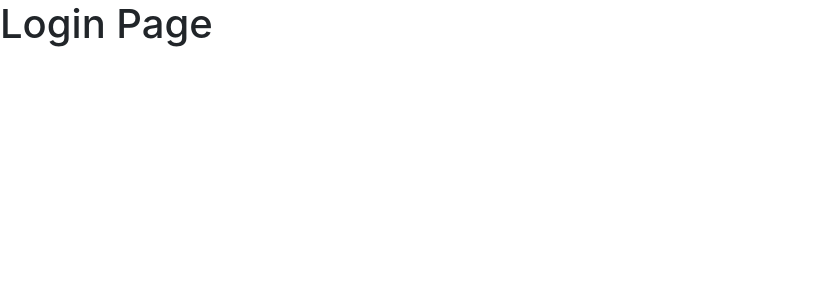
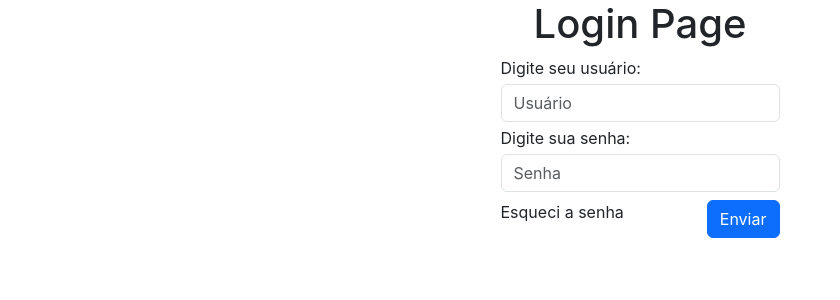
Before and after one commit to viniNascimento63/React, a React (Create React App) app in the folder thinking-in-react/fruits-vegetables/: page / in a window 1280 px wide. Shown: the top 300 px of the page, without its empty margins (0-840 px from the left). Built offline with nearby package versions, Linux system fonts and the light colour scheme.

Commit message:
Login page e login form

```diff
--- /dev/null
+++ b/thinking-in-react/fruits-vegetables/src/components/login/LoginForm.jsx
@@ -0,0 +1,28 @@
+export default function LoginForm() {
+    return (
+        <div>
+            <div className="d-flex container justify-content-center">
+                <p className="h1">Login Page</p>
+            </div>
+
+            <div className="d-flex container justify-content-center">
+                <form action="#" className="w-25" method="post">
+                    <div className="mb-1">
+                        <label htmlFor="user" className="form-label mb-1">Digite seu usuário:</label>
+                        <input type="text" className="form-control" placeholder="Usuário" id="user" />
+                    </div>
+
+                    <div className="mb-2">
+                        <div><label htmlFor="pass" className="form-label mb-1">Digite sua senha:</label></div>
+                        <input type="password" className="form-control" placeholder="Senha" id="pass" />
+                    </div>
+
+                    <div className="d-flex justify-content-between">
+                        <p>Esqueci a senha</p>
+                        <div><input type="submit" className="btn btn-primary" value="Enviar" /></div>
+                    </div>
+                </form>
+            </div>
+        </div>
+    );
+}
--- a/thinking-in-react/fruits-vegetables/src/pages/LoginPage.jsx
+++ b/thinking-in-react/fruits-vegetables/src/pages/LoginPage.jsx
@@ -1,11 +1,9 @@
-// LoginPage.jsx
-import React from 'react';
+import LoginForm from "../components/login/LoginForm";
 
 function LoginPage() {
   return (
     <div>
-      <h1>Login Page</h1>
-      {/* Conteúdo da página de login */}
+      <LoginForm />
     </div>
   );
 }
```
